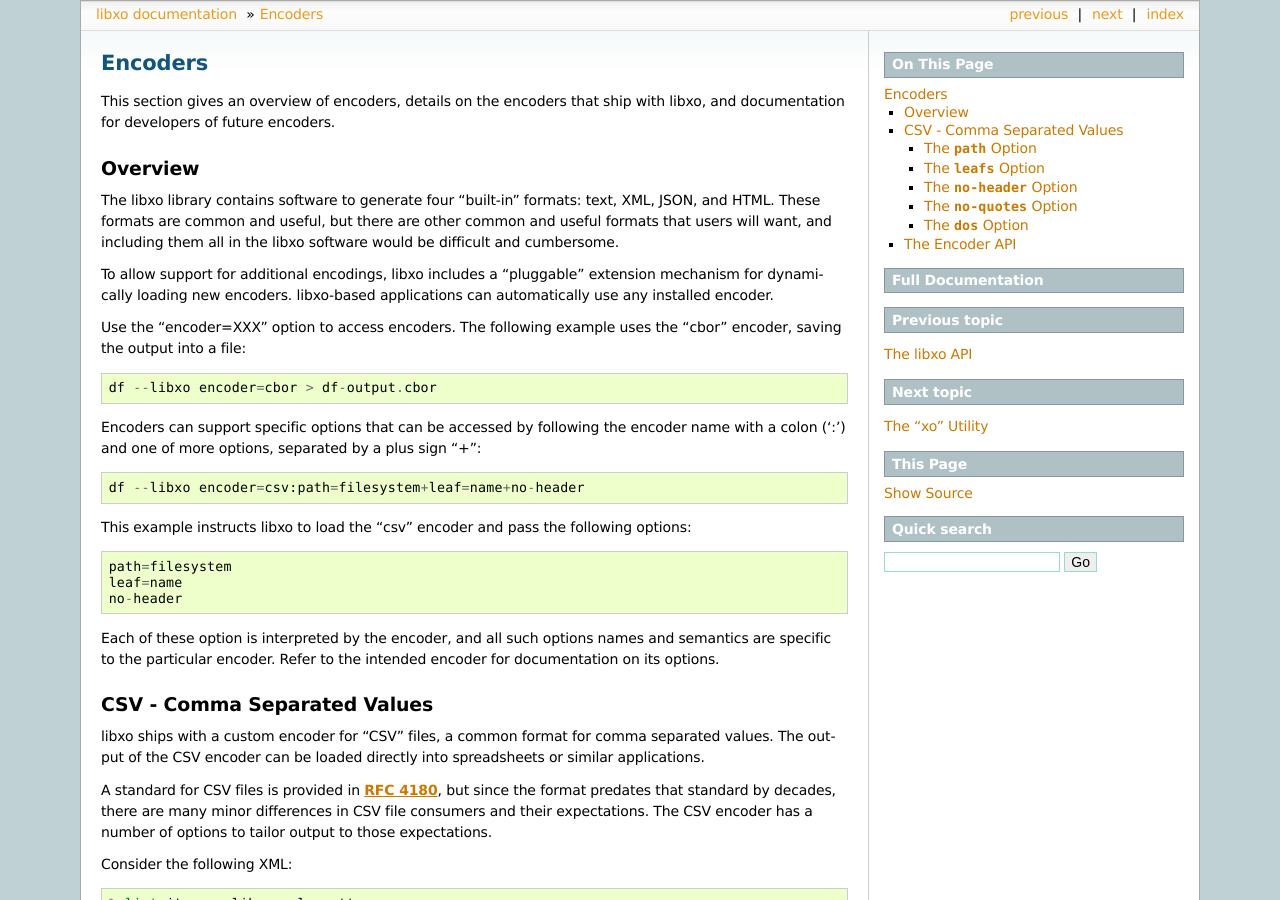
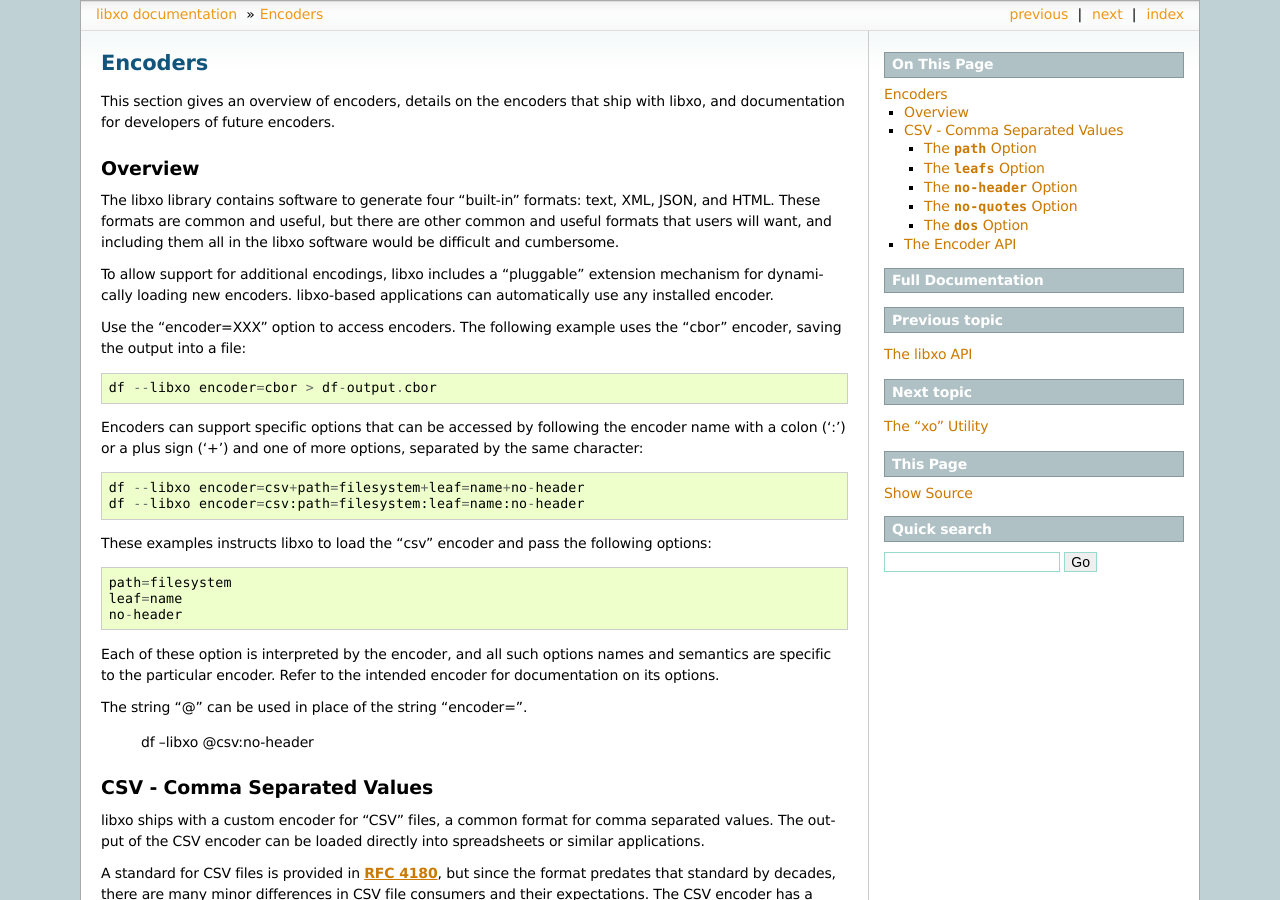
Before and after one commit to Juniper/libxo, a Sphinx documentation site: the page built from doc/encoders.rst, in a window 1280 px wide and 900 px high. Built offline with Sphinx 7.4.7, drawn with Linux system fonts in a browser that asks for light colours.

Commit message:
Add docs for encoder options (colon, plus, and at sign)

```diff
--- a/doc/encoders.rst
+++ b/doc/encoders.rst
@@ -26,12 +26,13 @@ example uses the "cbor" encoder, saving the output into a file::
     df --libxo encoder=cbor > df-output.cbor
 
 Encoders can support specific options that can be accessed by
-following the encoder name with a colon (':') and one of more options,
-separated by a plus sign "+"::
+following the encoder name with a colon (':') or a plus sign ('+') and
+one of more options, separated by the same character::
 
-    df --libxo encoder=csv:path=filesystem+leaf=name+no-header
+    df --libxo encoder=csv+path=filesystem+leaf=name+no-header
+    df --libxo encoder=csv:path=filesystem:leaf=name:no-header
 
-This example instructs libxo to load the "csv" encoder and pass the
+These examples instructs libxo to load the "csv" encoder and pass the
 following options::
 
    path=filesystem
@@ -41,6 +42,10 @@ following options::
 Each of these option is interpreted by the encoder, and all such
 options names and semantics are specific to the particular encoder.
 Refer to the intended encoder for documentation on its options.
+
+The string "@" can be used in place of the string "encoder=".
+
+    df --libxo @csv:no-header
 
 .. _csv_encoder:
 
```
